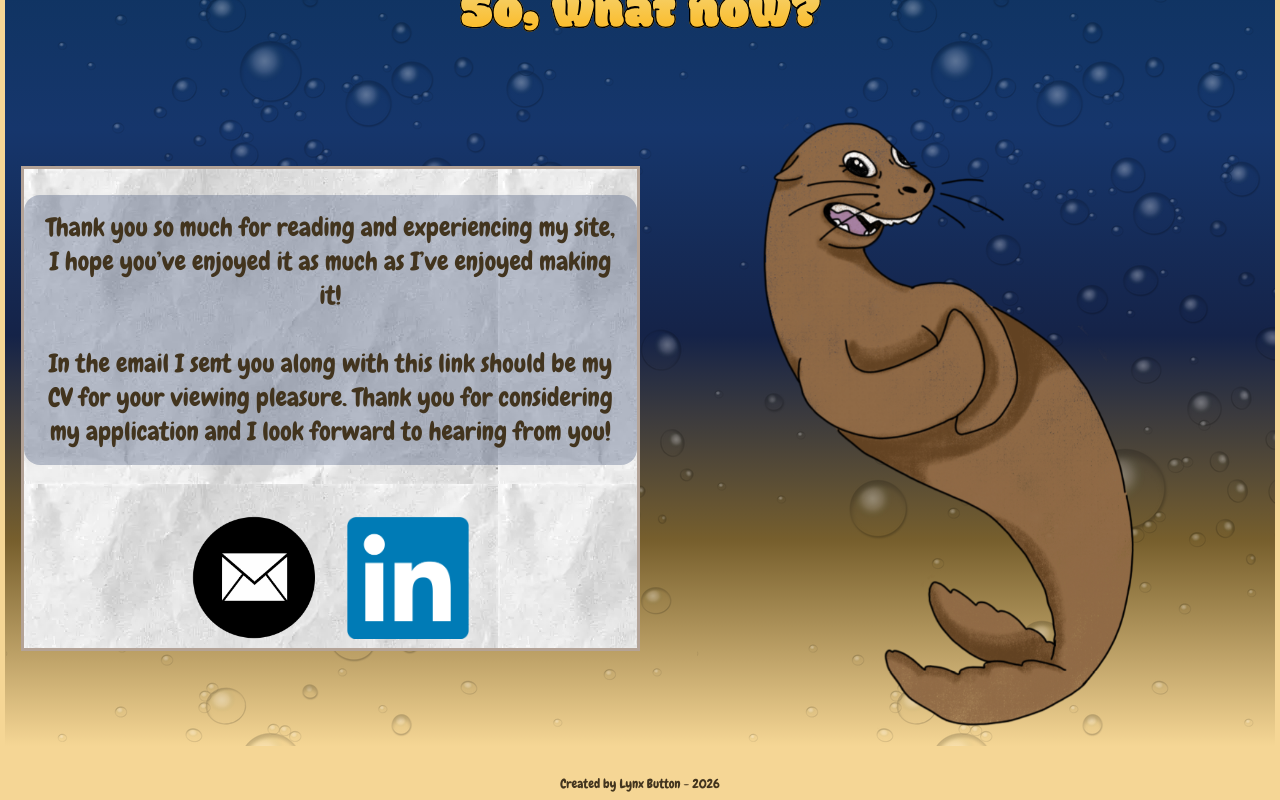
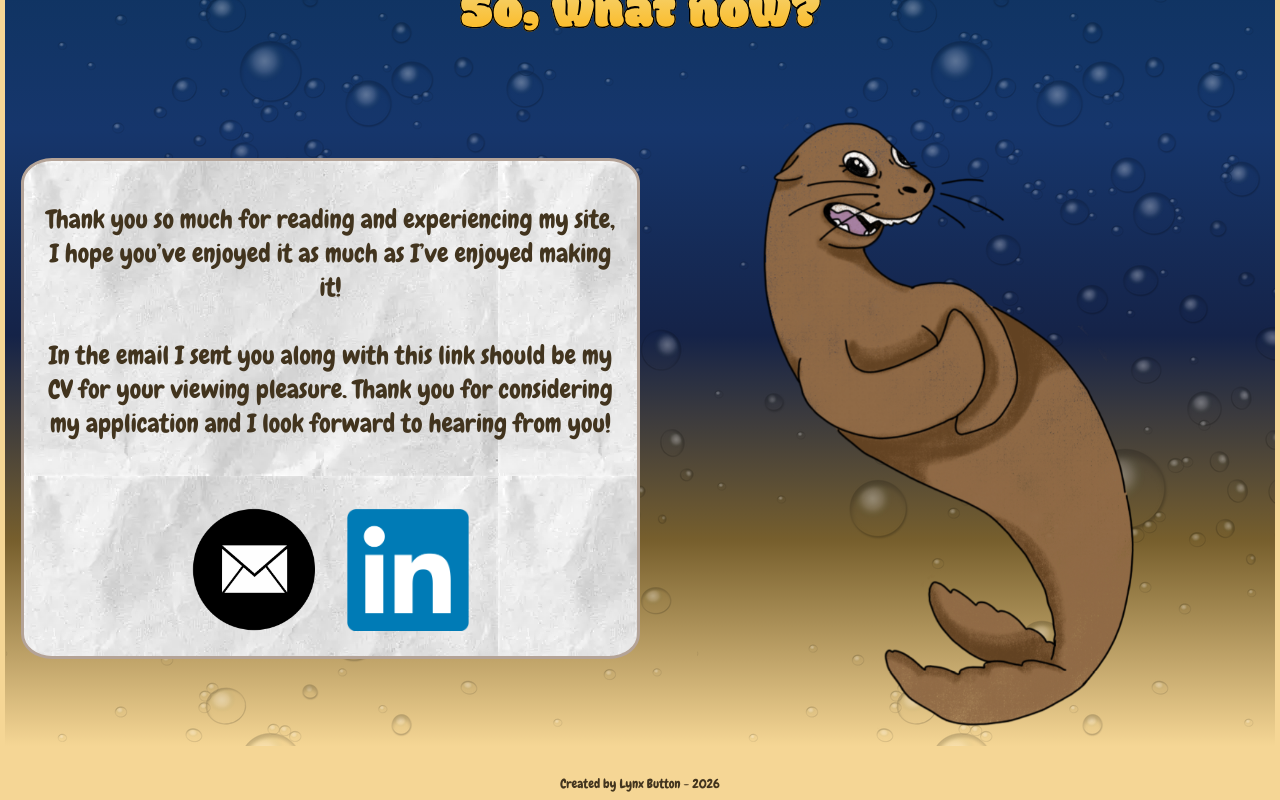
Before and after one commit to lynxbutton/yellowfish, a React (Create React App) app: page / in a window 1280 px wide. Shown: the part 5226-6026 px from the top of the page. Built offline with nearby package versions, Linux system fonts and the light colour scheme.

Commit message:
main: quick fix

```diff
--- a/src/App.sass
+++ b/src/App.sass
@@ -278,6 +278,10 @@ h1
   div
     border: solid 0.2rem #b4a397
     background: url("./assets/paper.png")
+    border-radius: 5%
+    padding-bottom: 1rem
+  p
+    background: none
   //Links to my email and Linked inlined
   .links
     display: inline
```
